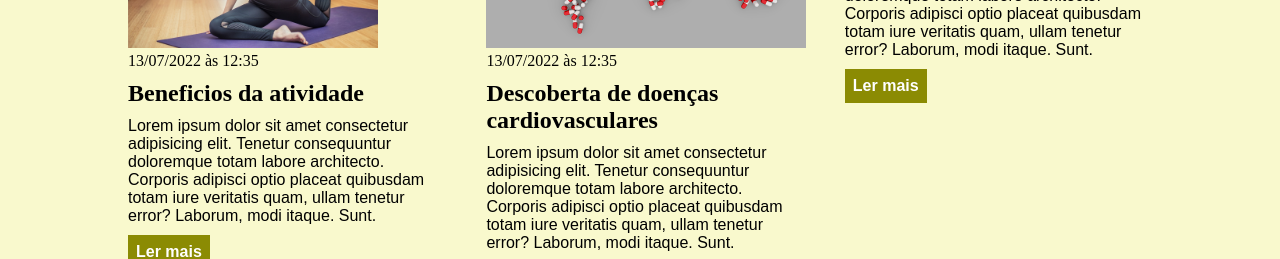
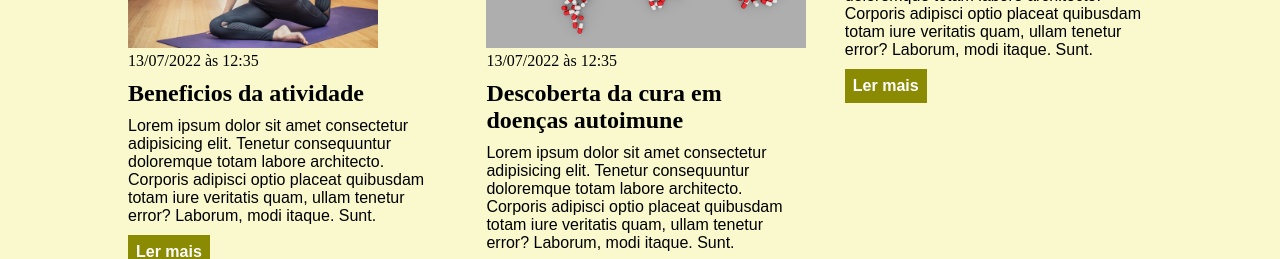
Before and after one commit to jessica-pires/css, a plain HTML site: page index.html in a window 1280 px wide. Shown: the part 1775-2034 px from the top of the page. Drawn offline with Linux system fonts and the light colour scheme.

Commit message:
exercicio_css

```diff
--- a/index.html
+++ b/index.html
@@ -166,7 +166,7 @@
                     <header>
                         <time>13/07/2022 às 12:35</time>
                     </header>
-                    <h3>Descoberta de doenças cardiovasculares</h3>
+                    <h3>Descoberta da cura em doenças autoimune</h3>
                     <p>
                         Lorem ipsum dolor sit amet consectetur adipisicing elit. Tenetur consequuntur doloremque totam labore architecto. Corporis adipisci optio placeat quibusdam totam iure veritatis quam, ullam tenetur error? Laborum, modi itaque. Sunt.
                     </p>
```
